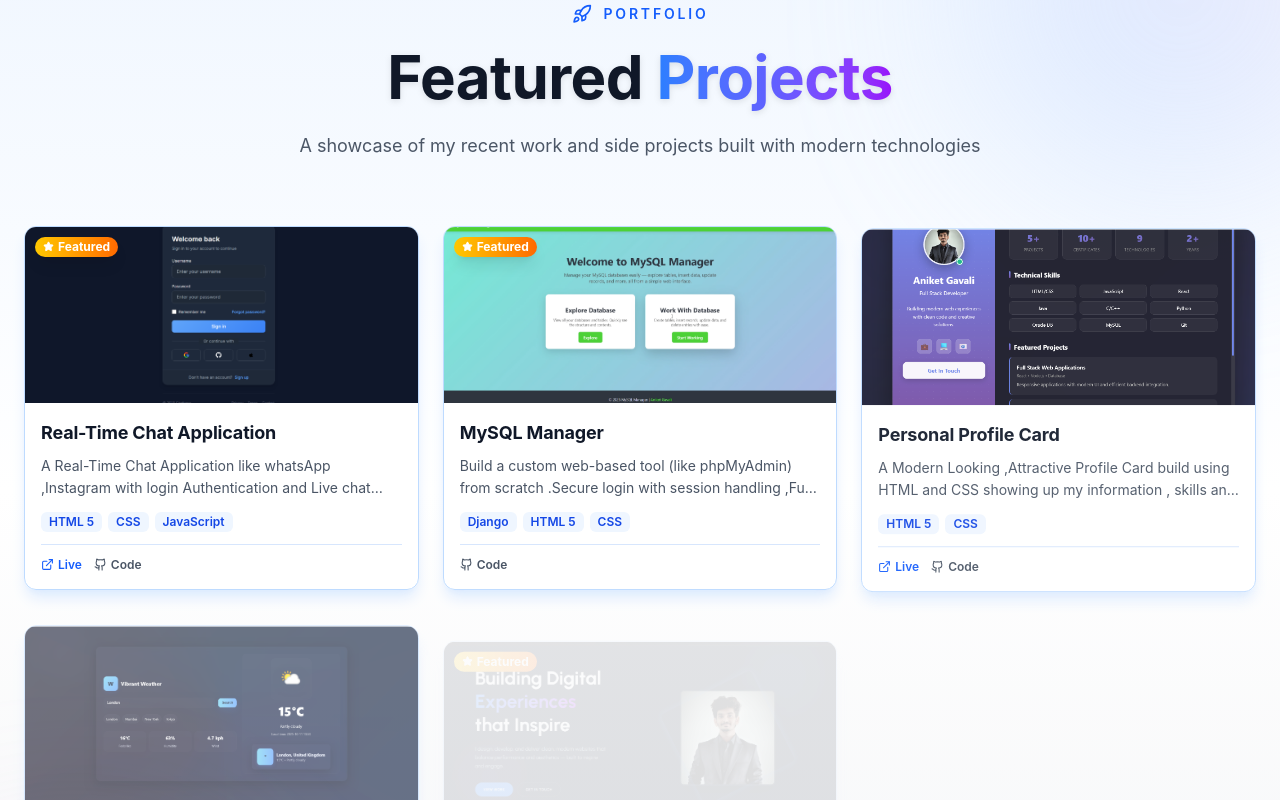
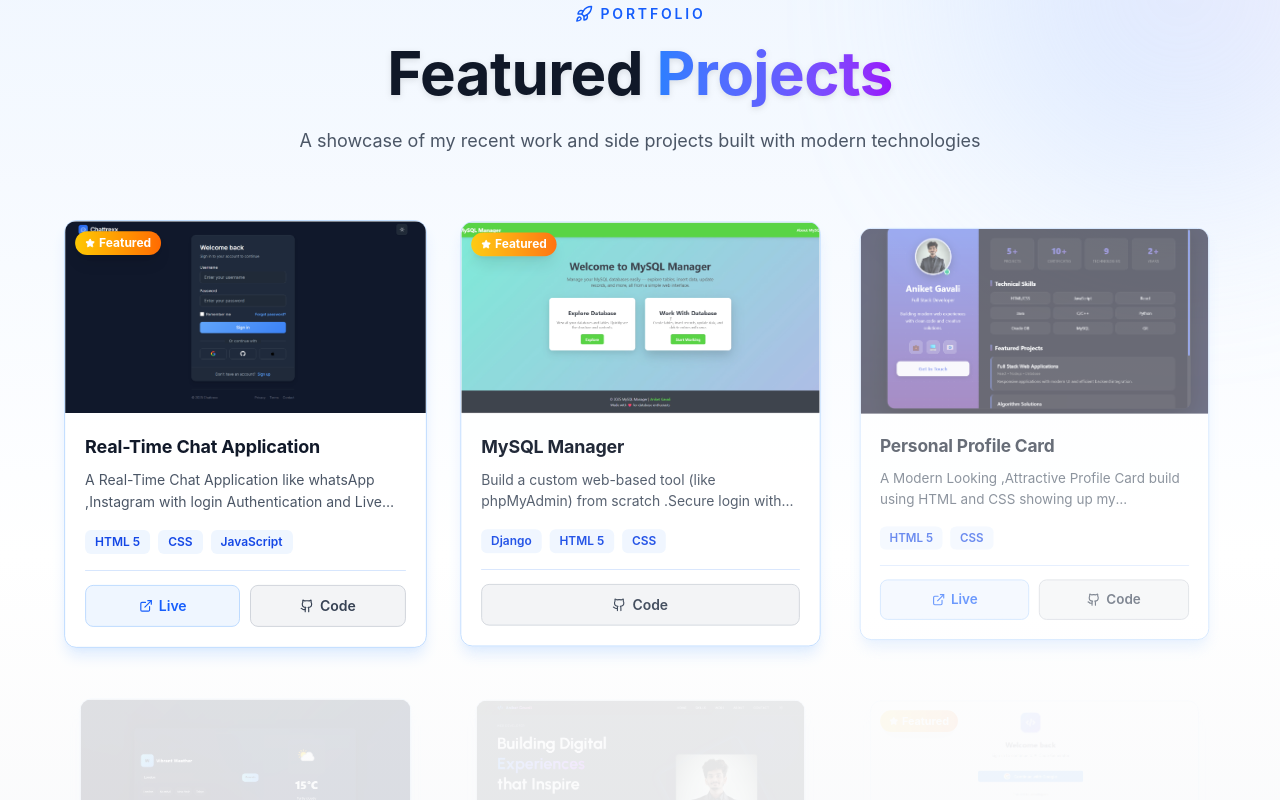
Before and after one commit to aniket-g-3101/my-portfolio, a React (Vite) app: page / in a window 1280 px wide. Shown: the part 2320-3120 px from the top of the page. Built offline with nearby package versions, Linux system fonts and the light colour scheme.

Commit message:
design updates

```diff
--- a/src/components/inputs/sections/Projects.jsx
+++ b/src/components/inputs/sections/Projects.jsx
@@ -1,20 +1,23 @@
-import { motion } from "framer-motion";
+import { motion, AnimatePresence } from "framer-motion";
 import { useTheme } from "../../../context/ThemeContext";
 import { PROJECTS } from "../../../utils/data";
-import { ExternalLink, Github, Rocket, Star } from "lucide-react";
+import { ExternalLink, Github, Rocket, Star, ChevronDown, ChevronUp } from "lucide-react";
 import { useState } from "react";
 
 export default function ProjectsSection() {
   const { isDarkMode } = useTheme();
   const [filter] = useState("All");
+  const [showAll, setShowAll] = useState(false);
 
   const filteredProjects =
     filter === "All" ? PROJECTS : PROJECTS.filter(p => p.category === filter);
 
+  const displayedProjects = showAll ? filteredProjects : filteredProjects.slice(0, 6);
+
   return (
     <section
       id="work"
-      className={`relative py-20 md:py-28 px-4 sm:px-6 transition-colors duration-500 overflow-hidden ${
+      className={`relative py-16 md:py-28 px-4 sm:px-6 transition-colors duration-500 overflow-hidden ${
         isDarkMode
           ? "bg-gray-900 text-white"
           : "bg-gradient-to-b from-blue-50 via-white to-gray-100 text-gray-900"
@@ -49,21 +52,21 @@ export default function ProjectsSection() {
       </div>
 
       <div className="max-w-7xl mx-auto relative z-10">
-        {/* Header - Matching HeroSection style */}
-        <div className="text-center mb-12 md:mb-16">
+        {/* Header - Mobile Optimized */}
+        <div className="text-center mb-10 md:mb-16">
           <motion.div
             initial={{ opacity: 0, y: 20 }}
             whileInView={{ opacity: 1, y: 0 }}
             transition={{ duration: 0.5 }}
             viewport={{ once: true }}
-            className="inline-flex items-center gap-3 mb-4"
+            className="inline-flex items-center gap-2 mb-3"
           >
             <Rocket
               className={isDarkMode ? "text-blue-400" : "text-blue-600"}
-              size={20}
+              size={18}
             />
             <span
-              className={`text-sm uppercase tracking-[0.2em] font-semibold ${
+              className={`text-xs md:text-sm uppercase tracking-[0.15em] md:tracking-[0.2em] font-semibold ${
                 isDarkMode ? "text-blue-400" : "text-blue-600"
               }`}
             >
@@ -76,7 +79,7 @@ export default function ProjectsSection() {
             whileInView={{ opacity: 1, y: 0 }}
             transition={{ duration: 0.5, delay: 0.1 }}
             viewport={{ once: true }}
-            className={`text-4xl md:text-5xl lg:text-6xl font-bold mb-4 leading-tight ${
+            className={`text-3xl md:text-5xl lg:text-6xl font-bold mb-3 md:mb-4 leading-tight px-4 ${
               isDarkMode
                 ? "text-white"
                 : "text-gray-900 drop-shadow-[0_2px_3px_rgba(0,0,0,0.1)]"
@@ -94,27 +97,41 @@ export default function ProjectsSection() {
             whileInView={{ opacity: 1, y: 0 }}
             transition={{ duration: 0.5, delay: 0.2 }}
             viewport={{ once: true }}
-            className={`text-base md:text-lg max-w-3xl mx-auto px-4 ${
+            className={`text-sm md:text-lg max-w-3xl mx-auto px-6 md:px-4 ${
               isDarkMode ? "text-gray-400" : "text-gray-600 font-normal"
             }`}
-            style={{ lineHeight: '1.7' }}
+            style={{ lineHeight: '1.6' }}
           >
             A showcase of my recent work and side projects built with modern
             technologies
           </motion.p>
         </div>
 
-        {/* Projects Grid - Smaller, cuter cards */}
-        {/* Projects Grid - Smaller, cuter cards */}
-        <div className="grid grid-cols-1 md:grid-cols-2 lg:grid-cols-3 gap-5 md:gap-6 max-w-7xl mx-auto px-3 sm:px-0">
-          {filteredProjects.map((project, idx) => (
+        {/* Projects Grid - Mobile Optimized */}
+       <motion.div
+  layout
+  className="
+    grid grid-cols-1 md:grid-cols-2 lg:grid-cols-3
+    gap-4 md:gap-6 lg:gap-8
+    max-w-6xl mx-auto
+    px-4 sm:px-6 lg:px-0
+  "
+>
+
+          <AnimatePresence mode="popLayout">
+            {displayedProjects.map((project, idx) => (
               <motion.div
                 key={project.id}
-              initial={{ opacity: 0, y: 30 }}
-              whileInView={{ opacity: 1, y: 0 }}
-              transition={{ duration: 0.3, delay: idx * 0.08 }}
-              viewport={{ once: true }}
-              className={`group relative rounded-xl overflow-hidden transition-all duration-300 hover:-translate-y-2 ${
+                layout
+                initial={{ opacity: 0, scale: 0.9 }}
+                animate={{ opacity: 1, scale: 1 }}
+                exit={{ opacity: 0, scale: 0.9 }}
+                transition={{
+                  duration: 0.4,
+                  delay: showAll ? 0 : idx * 0.08,
+                  ease: [0.4, 0, 0.2, 1]
+                }}
+                className={`group relative rounded-xl overflow-hidden transition-all duration-300 md:hover:-translate-y-2 ${
                   isDarkMode
                     ? "bg-gray-800/80 border border-gray-700 hover:border-gray-600"
                     : "bg-white/80 border border-blue-200 hover:border-blue-400 shadow-lg hover:shadow-2xl shadow-blue-100"
@@ -122,22 +139,23 @@ export default function ProjectsSection() {
               >
                 {/* Featured Badge */}
                 {project.featured && (
-                <div className="absolute top-2.5 left-2.5 z-10 flex items-center gap-1 bg-gradient-to-r from-yellow-400 to-orange-500 text-white px-2 py-0.5 rounded-full text-xs font-bold shadow-lg">
-                  <Star size={11} fill="currentColor" />
+                  <div className="absolute top-2.5 left-2.5 z-10 flex items-center gap-1 bg-gradient-to-r from-yellow-400 to-orange-500 text-white px-2.5 py-1 rounded-full text-[10px] md:text-xs font-bold shadow-lg">
+                    <Star size={10} fill="currentColor" />
                     Featured
                   </div>
                 )}
 
-              {/* Image - Smaller height */}
-              <div className="relative h-40 sm:h-44 overflow-hidden bg-gray-200">
+                {/* Image */}
+                <div className="relative h-36 md:h-44 lg:h-48 overflow-hidden bg-gray-200">
                   <img
                     src={project.image}
                     alt={project.title}
                     className="w-full h-full object-cover transition-transform duration-700 group-hover:scale-110"
                     loading="lazy"
                   />
+                  {/* Desktop Hover Overlay */}
                   <div
-                  className={`absolute inset-0 opacity-0 group-hover:opacity-100 transition-opacity duration-300 flex items-center justify-center gap-2.5 ${
+                    className={`absolute inset-0 opacity-0 md:group-hover:opacity-100 transition-opacity duration-300 hidden md:flex items-center justify-center gap-3 z-20 ${
                       isDarkMode ? "bg-black/75" : "bg-black/60"
                     }`}
                   >
@@ -146,11 +164,13 @@ export default function ProjectsSection() {
                         href={project.liveUrl}
                         target="_blank"
                         rel="noopener noreferrer"
-                      whileHover={{ scale: 1.1 }}
-                      whileTap={{ scale: 0.9 }}
-                      className="bg-white text-gray-900 p-2 rounded-full hover:bg-blue-500 hover:text-white transition-colors shadow-lg"
+                        whileHover={{ scale: 1.05, y: -2 }}
+                        whileTap={{ scale: 0.95 }}
+                        className="flex items-center gap-1.5 px-3 py-2 rounded-lg bg-gradient-to-r from-blue-500 to-indigo-600 text-white font-semibold text-xs shadow-xl hover:shadow-2xl hover:from-blue-600 hover:to-indigo-700 transition-all duration-300 cursor-pointer relative z-30"
+                        onClick={(e) => e.stopPropagation()}
                       >
-                      <ExternalLink size={16} />
+                        <ExternalLink size={14} />
+                        <span>Live Demo</span>
                       </motion.a>
                     )}
                     {project.githubUrl && (
@@ -158,20 +178,22 @@ export default function ProjectsSection() {
                         href={project.githubUrl}
                         target="_blank"
                         rel="noopener noreferrer"
-                      whileHover={{ scale: 1.1 }}
-                      whileTap={{ scale: 0.9 }}
-                      className="bg-white text-gray-900 p-2 rounded-full hover:bg-gray-800 hover:text-white transition-colors shadow-lg"
+                        whileHover={{ scale: 1.05, y: -2 }}
+                        whileTap={{ scale: 0.95 }}
+                        className="flex items-center gap-1.5 px-3 py-2 rounded-lg bg-white text-gray-900 font-semibold text-xs shadow-xl hover:shadow-2xl hover:bg-gray-100 transition-all duration-300 cursor-pointer relative z-30"
+                        onClick={(e) => e.stopPropagation()}
                       >
-                      <Github size={16} />
+                        <Github size={14} />
+                        <span>GitHub</span>
                       </motion.a>
                     )}
                   </div>
                 </div>
 
-              {/* Content - Smaller padding */}
-              <div className="p-4">
+                {/* Content */}
+                <div className="p-4 md:p-5">
                   <h3
-                  className={`text-base sm:text-lg font-bold mb-2 ${
+                    className={`text-base md:text-lg font-bold mb-2 ${
                       isDarkMode ? "text-white" : "text-gray-900"
                     }`}
                     style={{ fontWeight: 700, letterSpacing: '-0.01em' }}
@@ -180,7 +202,7 @@ export default function ProjectsSection() {
                   </h3>
 
                   <p
-                  className={`text-sm mb-3 leading-relaxed line-clamp-2 ${
+                    className={`text-sm mb-4 leading-relaxed line-clamp-2 ${
                       isDarkMode ? "text-gray-400" : "text-gray-600"
                     }`}
                     style={{ lineHeight: '1.6' }}
@@ -188,12 +210,12 @@ export default function ProjectsSection() {
                     {project.description}
                   </p>
 
-                {/* Tags - Smaller */}
-                <div className="flex flex-wrap gap-1.5 mb-3">
+                  {/* Tags */}
+                  <div className="flex flex-wrap gap-2 mb-4">
                     {project.tags.slice(0, 3).map((tag, tagIdx) => (
                       <span
                         key={tagIdx}
-                      className={`px-2 py-0.5 rounded-md text-xs font-semibold ${
+                        className={`px-2.5 py-1 rounded-md text-xs font-semibold ${
                           isDarkMode
                             ? "bg-gray-700/80 text-gray-300"
                             : "bg-blue-50 text-blue-700"
@@ -204,8 +226,8 @@ export default function ProjectsSection() {
                     ))}
                   </div>
 
-                {/* Links - Cleaner style */}
-                <div className="flex gap-3 pt-3 border-t" style={{
+                  {/* Links - Mobile Optimized */}
+                  <div className="flex gap-2.5 pt-3.5 border-t" style={{
                     borderColor: isDarkMode
                       ? "rgba(255,255,255,0.1)"
                       : "rgba(59,130,246,0.2)",
@@ -215,13 +237,13 @@ export default function ProjectsSection() {
                         href={project.liveUrl}
                         target="_blank"
                         rel="noopener noreferrer"
-                      className={`flex items-center gap-1 text-xs font-semibold transition-colors ${
+                        className={`flex-1 flex items-center justify-center gap-1.5 px-3 py-2 md:px-4 md:py-2.5 rounded-lg text-xs md:text-sm font-semibold transition-all duration-300 active:scale-95 ${
                           isDarkMode
-                          ? "text-blue-400 hover:text-blue-300"
-                          : "text-blue-600 hover:text-blue-700"
+                            ? "bg-blue-500/20 text-blue-400 hover:bg-blue-500/30 border border-blue-500/30"
+                            : "bg-blue-50 text-blue-600 hover:bg-blue-100 border border-blue-200"
                         }`}
                       >
-                      <ExternalLink size={13} />
+                        <ExternalLink size={14} />
                         Live
                       </a>
                     )}
@@ -230,13 +252,13 @@ export default function ProjectsSection() {
                         href={project.githubUrl}
                         target="_blank"
                         rel="noopener noreferrer"
-                      className={`flex items-center gap-1 text-xs font-semibold transition-colors ${
+                        className={`flex-1 flex items-center justify-center gap-1.5 px-3 py-2 md:px-4 md:py-2.5 rounded-lg text-xs md:text-sm font-semibold transition-all duration-300 active:scale-95 ${
                           isDarkMode
-                          ? "text-gray-400 hover:text-gray-300"
-                          : "text-gray-600 hover:text-gray-800"
+                            ? "bg-gray-700/50 text-gray-300 hover:bg-gray-700 border border-gray-600"
+                            : "bg-gray-100 text-gray-700 hover:bg-gray-200 border border-gray-300"
                         }`}
                       >
-                      <Github size={13} />
+                        <Github size={14} />
                         Code
                       </a>
                     )}
@@ -244,7 +266,77 @@ export default function ProjectsSection() {
                 </div>
               </motion.div>
             ))}
-        </div>
+          </AnimatePresence>
+        </motion.div>
+
+        {/* View All Projects Button - Mobile Optimized */}
+        {filteredProjects.length > 6 && (
+          <motion.div
+            initial={{ opacity: 0, y: 20 }}
+            animate={{ opacity: 1, y: 0 }}
+            transition={{ duration: 0.5, delay: 0.3 }}
+            className="flex flex-col items-center mt-10 md:mt-12 gap-3 px-4"
+          >
+            {/* Progress Indicator */}
+            <motion.div
+              initial={{ opacity: 0 }}
+              animate={{ opacity: 1 }}
+              className={`text-xs md:text-sm font-medium ${
+                isDarkMode ? "text-gray-400" : "text-gray-600"
+              }`}
+            >
+              Showing {displayedProjects.length} of {filteredProjects.length} projects
+            </motion.div>
+
+            {/* Animated Button */}
+            <motion.button
+              onClick={() => setShowAll(!showAll)}
+              whileHover={{ scale: 1.05 }}
+              whileTap={{ scale: 0.95 }}
+              className={`group relative px-6 md:px-8 py-3 md:py-3.5 rounded-full font-semibold text-sm transition-all duration-300 flex items-center gap-2 cursor-pointer ${
+                isDarkMode
+                  ? "bg-gradient-to-r from-blue-600 to-indigo-600 text-white hover:from-blue-500 hover:to-indigo-500 shadow-lg shadow-blue-500/30"
+                  : "bg-gradient-to-r from-blue-500 to-indigo-600 text-white hover:from-blue-600 hover:to-indigo-700 shadow-lg shadow-blue-400/40 hover:shadow-xl hover:shadow-blue-500/50"
+              }`}
+            >
+              <span>{showAll ? "Show Less" : "View All Projects"}</span>
+              <motion.div
+                animate={{ rotate: showAll ? 180 : 0 }}
+                transition={{ duration: 0.3 }}
+              >
+                {showAll ? <ChevronUp size={18} /> : <ChevronDown size={18} />}
+              </motion.div>
+
+              {/* Ripple effect on click */}
+              <motion.div
+                className="absolute inset-0 rounded-full bg-white"
+                initial={{ scale: 0, opacity: 0.5 }}
+                whileTap={{ scale: 2, opacity: 0 }}
+                transition={{ duration: 0.5 }}
+              />
+            </motion.button>
+
+            {/* Progress Bar */}
+            {!showAll && (
+              <motion.div
+                initial={{ width: 0 }}
+                animate={{ width: "100%" }}
+                className="h-1 w-full max-w-xs rounded-full overflow-hidden bg-gray-200 dark:bg-gray-700"
+              >
+                <motion.div
+                  initial={{ width: 0 }}
+                  animate={{ width: `${(displayedProjects.length / filteredProjects.length) * 100}%` }}
+                  transition={{ duration: 0.5, ease: "easeOut" }}
+                  className={`h-full rounded-full ${
+                    isDarkMode
+                      ? "bg-gradient-to-r from-blue-500 to-indigo-500"
+                      : "bg-gradient-to-r from-blue-500 to-indigo-600"
+                  }`}
+                />
+              </motion.div>
+            )}
+          </motion.div>
+        )}
       </div>
     </section>
   );
--- a/src/utils/data.js
+++ b/src/utils/data.js
@@ -25,7 +25,7 @@ import PROJECT_IMG_2 from "../assets/images/mysql-manager.png";
 import PROJECT_IMG_3 from "../assets/images/profile-card.png";
 import PROJECT_IMG_4 from "../assets/images/weather-app.png";
 import PROJECT_IMG_5 from "../assets/images/Portfolio.png";
-// import PROJECT_IMG_6 from "../assets/images/project-6.png";
+import PROJECT_IMG_6 from "../assets/images/voice-to-code.png";
 // import PROJECT_IMG_7 from "../assets/images/project-7.png";
 
 // ===================== TECH STACK =====================
@@ -268,6 +268,18 @@ export const PROJECTS = [
     tags: ["React", "Tailwind CSS","JavaScript","Framer Motion"],
     liveUrl: "https://im-aniket.vercel.app/",
     githubUrl: "https://github.com/aniket-g-3101/my-portfolio",
+    featured: false,
+    category: "Web App",
+  },
+   {
+    id: 6,
+    title: "Voice-to-Code Ai",
+    description:
+      "Voice-to-Code-Ai : AI-powered code generator that turns your voice or text into real, beginner-friendly code.",
+    image: PROJECT_IMG_6,
+    tags: ["React+Vite", "Tailwind CSS","WebSpeech API","NodeJs","ExpressJs","Grok SDK"],
+    liveUrl: "https://voice-to-code-ai.vercel.app/",
+    githubUrl: "https://github.com/aniket-g-3101/Voice-To-Code-Ai",
     featured: true,
     category: "Web App",
   },
@@ -289,7 +301,7 @@ export const JOURNEY_STEPS = [
     title: "Completed HSC",
     company: "Self-taught",
     description:
-      "Completed My SSC from Pandharpur securing 70.33%.",
+      "Completed My HSC from Pandharpur securing 70.33%.",
     icon: Briefcase,
     color: "bg-green-500",
   },
@@ -298,7 +310,7 @@ export const JOURNEY_STEPS = [
     title: "Started Coding Journey",
     company: "Self-taught",
     description:
-      "Started coding Journey by taking admission to the course BCS(ECS) in Sangola College Sangola.",
+      "Started coding Journey by taking admission to the course BCS(ECS) with CGPA of 9.78 in Sangola College Sangola.",
     icon: Rocket,
     color: "bg-orange-500",
   },
```
Also changed, not shown: src/components/inputs/sections/ContactSection.jsx (+4 -4 lines), src/assets/images/voice-to-code.png (added). Lines whose indentation alone changed are shown as unchanged.
